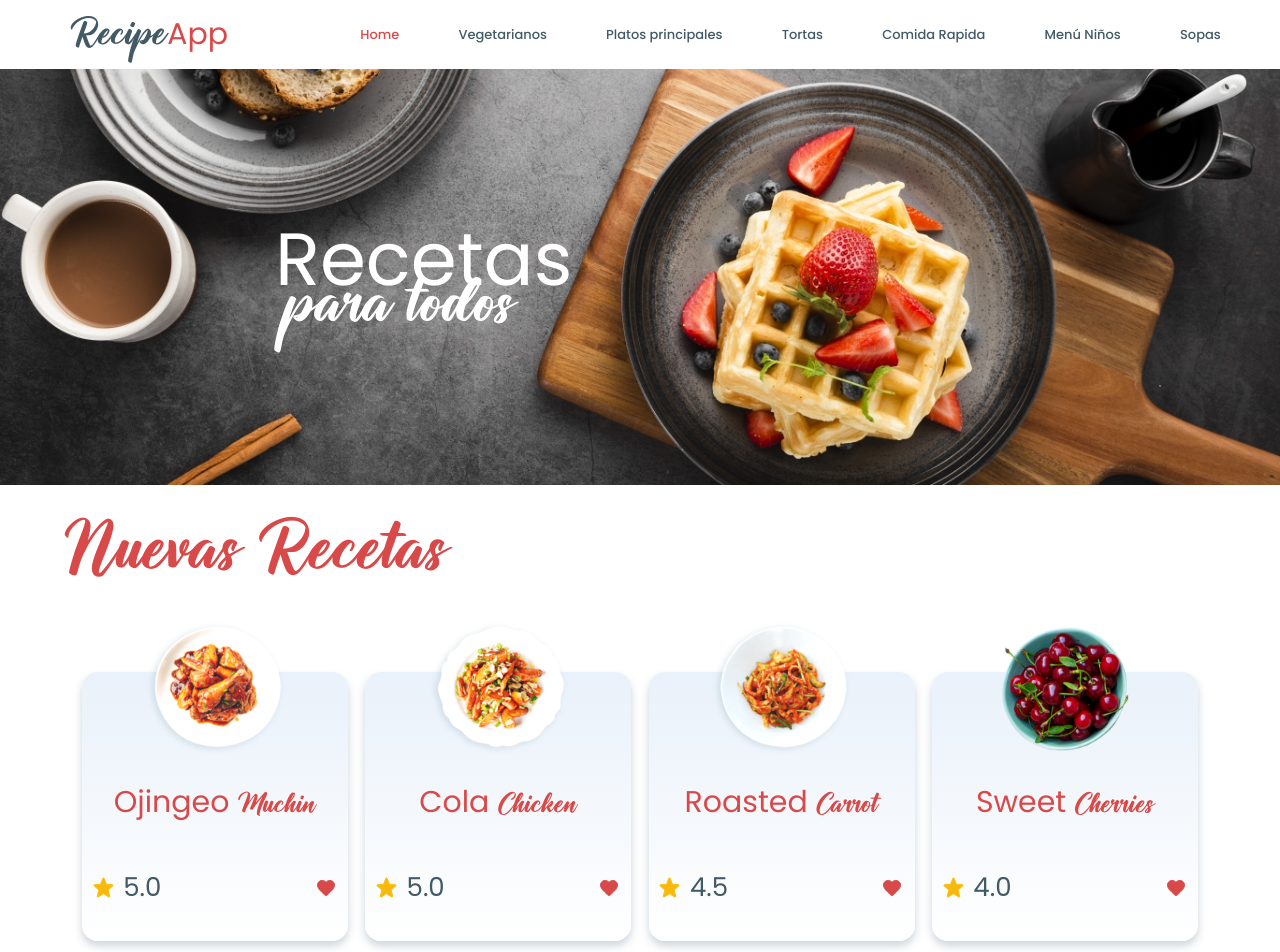
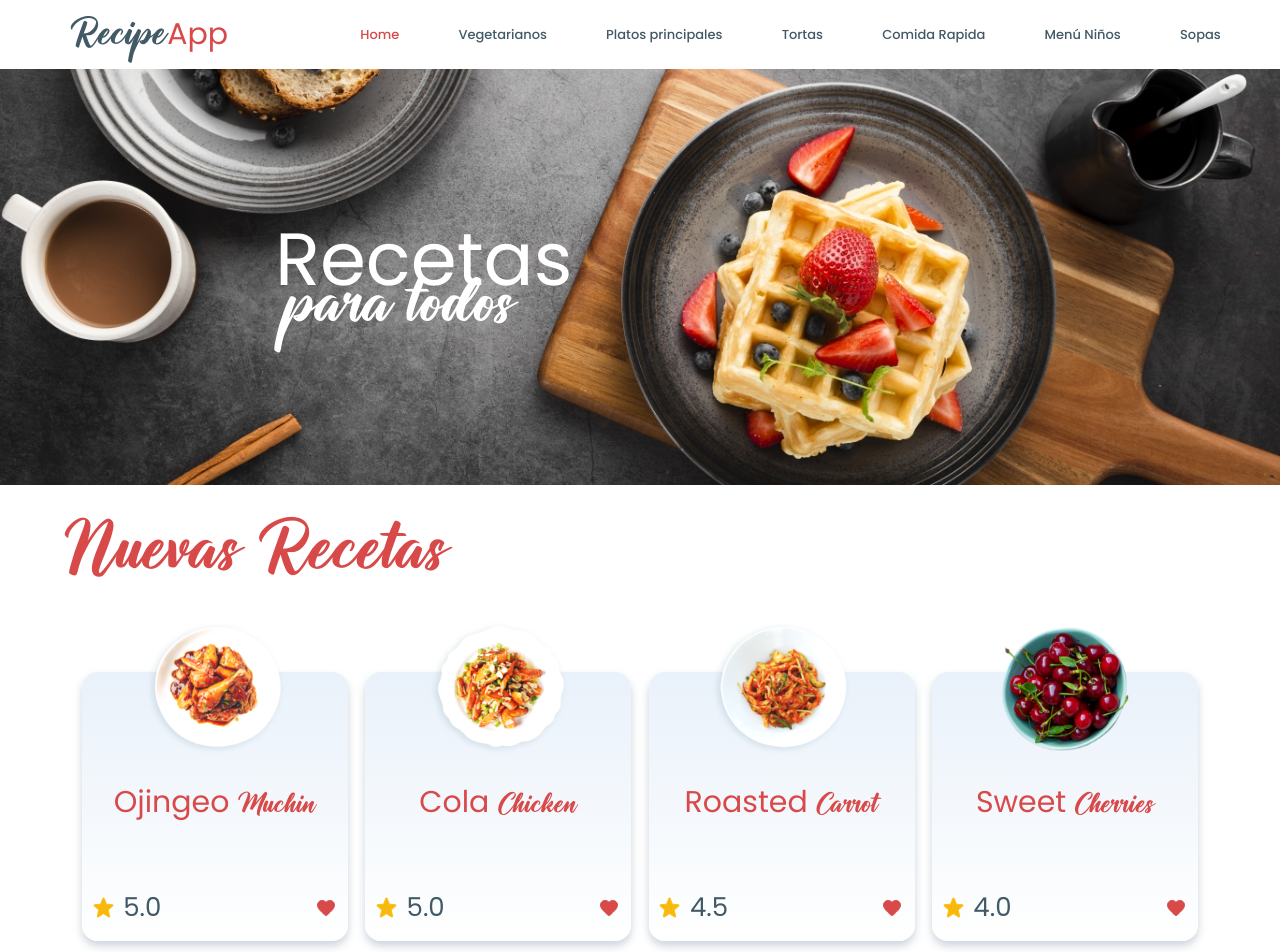
Before and after one commit to juan1988-tech/prueba-tecnica-aranda, a React (Create React App) app: page / in a window 1280 px wide. Shown: the top 952 px of the page. Built offline with nearby package versions, Linux system fonts and the light colour scheme.

Commit message:
correcciones card

```diff
--- a/src/components/NewRecipeCard/NewRecipeCard.scss
+++ b/src/components/NewRecipeCard/NewRecipeCard.scss
@@ -98,7 +98,7 @@
 }
 @media screen and (max-width: 375px){
   .new-recipe-qualification{
-    margin-top: 3rem;
+    margin-top: 4.3rem;
   }
 }
 
@@ -125,7 +125,9 @@
     font-size: 3rem;
     margin-top: 10.8rem;
   }
-
+  .new-recipe-qualification{
+    margin-top: 6.8rem;
+  }
   .new-recipe-qualification .new-recipe-star{
     width: 2.3rem;
     height: 2.3rem;
@@ -148,4 +150,8 @@
     height: 35.1rem;
     transform-origin: top;
   }
+
+  .new-recipe-qualification{
+    margin-top: 6.3rem;
+  }
 }
```
